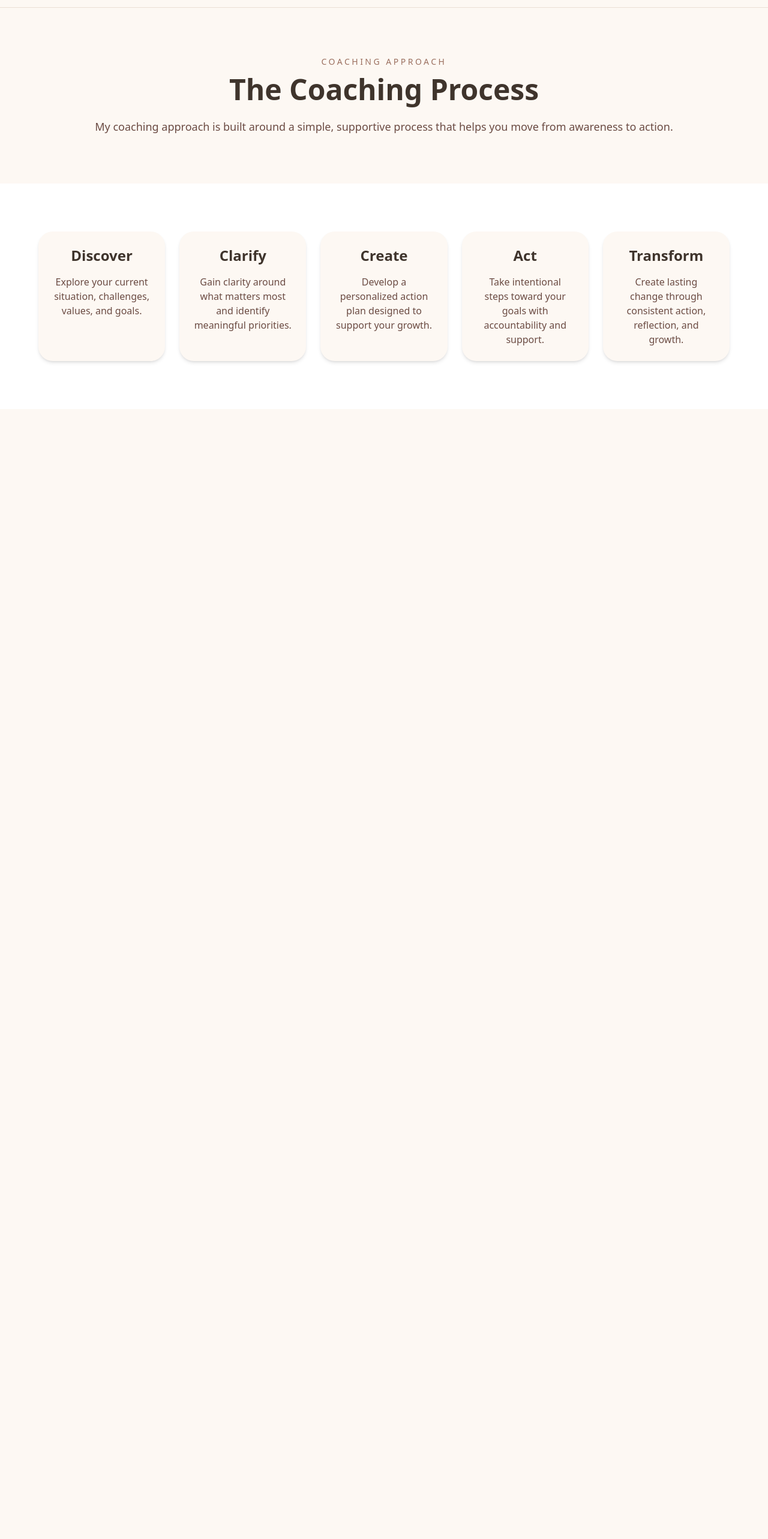
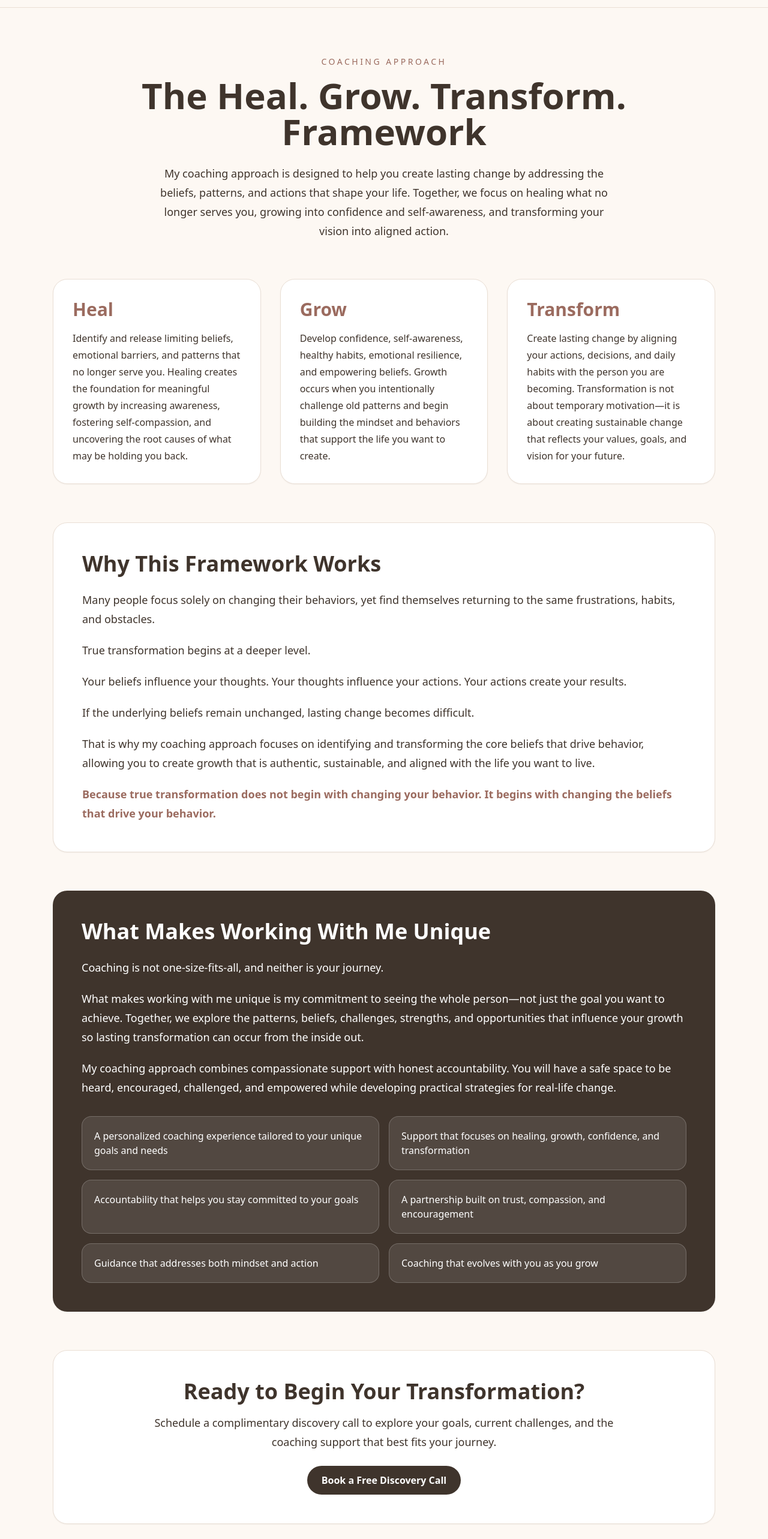
Before and after one commit to Kaelynn-Kinnison/life-coaching-with-kaelynn2, a Next.js app: page /coaching-approach in a window 1280 px wide. Shown: the part 60-2626 px from the top of the page at 60% size. Before the commit the page ends 800 px from the top, so only its background shows below. Built offline with nearby package versions, Linux system fonts and the light colour scheme; a web font is replaced by a local one.

Commit message:
Update page.js

```diff
--- a/app/coaching-approach/page.js
+++ b/app/coaching-approach/page.js
@@ -1,55 +1,167 @@
+const bookingLink = "https://calendar.app.google/YdUEyKBPG7xa4ox99";
+
 export default function CoachingApproach() {
-  const steps = [
+  const framework = [
     {
-      title: "Discover",
-      text: "Explore your current situation, challenges, values, and goals.",
+      title: "Heal",
+      description:
+        "Identify and release limiting beliefs, emotional barriers, and patterns that no longer serve you. Healing creates the foundation for meaningful growth by increasing awareness, fostering self-compassion, and uncovering the root causes of what may be holding you back.",
     },
     {
-      title: "Clarify",
-      text: "Gain clarity around what matters most and identify meaningful priorities.",
-    },
-    {
-      title: "Create",
-      text: "Develop a personalized action plan designed to support your growth.",
-    },
-    {
-      title: "Act",
-      text: "Take intentional steps toward your goals with accountability and support.",
+      title: "Grow",
+      description:
+        "Develop confidence, self-awareness, healthy habits, emotional resilience, and empowering beliefs. Growth occurs when you intentionally challenge old patterns and begin building the mindset and behaviors that support the life you want to create.",
     },
     {
       title: "Transform",
-      text: "Create lasting change through consistent action, reflection, and growth.",
+      description:
+        "Create lasting change by aligning your actions, decisions, and daily habits with the person you are becoming. Transformation is not about temporary motivation—it is about creating sustainable change that reflects your values, goals, and vision for your future.",
     },
   ];
 
+  const uniquePoints = [
+    "A personalized coaching experience tailored to your unique goals and needs",
+    "Support that focuses on healing, growth, confidence, and transformation",
+    "Accountability that helps you stay committed to your goals",
+    "A partnership built on trust, compassion, and encouragement",
+    "Guidance that addresses both mindset and action",
+    "Coaching that evolves with you as you grow",
+  ];
+
   return (
-    <main className="bg-[#fdf8f3]">
-      <section className="px-6 py-20 text-center">
-        <div className="max-w-5xl mx-auto">
-          <p className="uppercase tracking-[0.25em] text-[#9b6f5f] text-sm mb-3">
+    <main className="bg-[#fdf8f3] text-[#3f342c]">
+      <section className="max-w-6xl mx-auto px-6 py-20">
+        <div className="text-center mb-16">
+          <p className="uppercase tracking-[0.25em] text-sm text-[#9b6b5f] mb-4">
             Coaching Approach
           </p>
 
-          <h1 className="text-5xl font-bold mb-6">The Coaching Process</h1>
+          <h1 className="text-4xl md:text-6xl font-bold mb-6">
+            The Heal. Grow. Transform. Framework
+          </h1>
 
-          <p className="text-lg text-[#6b4b43] leading-relaxed">
-            My coaching approach is built around a simple, supportive process
-            that helps you move from awareness to action.
+          <p className="text-lg leading-8 max-w-3xl mx-auto">
+            My coaching approach is designed to help you create lasting change
+            by addressing the beliefs, patterns, and actions that shape your
+            life. Together, we focus on healing what no longer serves you,
+            growing into confidence and self-awareness, and transforming your
+            vision into aligned action.
           </p>
         </div>
-      </section>
 
-      <section className="bg-white px-6 py-20">
-        <div className="max-w-6xl mx-auto grid md:grid-cols-5 gap-6">
-          {steps.map((step) => (
+        <div className="grid md:grid-cols-3 gap-8 mb-16">
+          {framework.map((item) => (
             <div
-              key={step.title}
-              className="bg-[#fdf8f3] rounded-3xl shadow-md p-6 text-center"
+              key={item.title}
+              className="rounded-3xl bg-white border border-[#eadfd5] p-8 shadow-sm"
             >
-              <h2 className="text-2xl font-bold mb-4">{step.title}</h2>
-              <p className="text-[#6b4b43]">{step.text}</p>
+              <h2 className="text-3xl font-bold mb-4 text-[#9b6b5f]">
+                {item.title}
+              </h2>
+
+              <p className="leading-7">{item.description}</p>
             </div>
           ))}
+        </div>
+
+        <div className="rounded-3xl bg-white border border-[#eadfd5] p-8 md:p-12 shadow-sm mb-16">
+          <h2 className="text-3xl md:text-4xl font-bold mb-6">
+            Why This Framework Works
+          </h2>
+
+          <div className="space-y-5 text-lg leading-8">
+            <p>
+              Many people focus solely on changing their behaviors, yet find
+              themselves returning to the same frustrations, habits, and
+              obstacles.
+            </p>
+
+            <p>
+              True transformation begins at a deeper level.
+            </p>
+
+            <p>
+              Your beliefs influence your thoughts. Your thoughts influence your
+              actions. Your actions create your results.
+            </p>
+
+            <p>
+              If the underlying beliefs remain unchanged, lasting change becomes
+              difficult.
+            </p>
+
+            <p>
+              That is why my coaching approach focuses on identifying and
+              transforming the core beliefs that drive behavior, allowing you to
+              create growth that is authentic, sustainable, and aligned with the
+              life you want to live.
+            </p>
+
+            <p className="font-semibold text-[#9b6b5f]">
+              Because true transformation does not begin with changing your
+              behavior. It begins with changing the beliefs that drive your
+              behavior.
+            </p>
+          </div>
+        </div>
+
+        <div className="rounded-3xl bg-[#3f342c] text-white p-8 md:p-12 shadow-sm mb-16">
+          <h2 className="text-3xl md:text-4xl font-bold mb-6">
+            What Makes Working With Me Unique
+          </h2>
+
+          <div className="space-y-5 text-lg leading-8">
+            <p>
+              Coaching is not one-size-fits-all, and neither is your journey.
+            </p>
+
+            <p>
+              What makes working with me unique is my commitment to seeing the
+              whole person—not just the goal you want to achieve. Together, we
+              explore the patterns, beliefs, challenges, strengths, and
+              opportunities that influence your growth so lasting transformation
+              can occur from the inside out.
+            </p>
+
+            <p>
+              My coaching approach combines compassionate support with honest
+              accountability. You will have a safe space to be heard,
+              encouraged, challenged, and empowered while developing practical
+              strategies for real-life change.
+            </p>
+          </div>
+
+          <div className="grid md:grid-cols-2 gap-4 mt-8">
+            {uniquePoints.map((point) => (
+              <div
+                key={point}
+                className="rounded-2xl bg-white/10 border border-white/20 p-5"
+              >
+                {point}
+              </div>
+            ))}
+          </div>
+        </div>
+
+        <div className="text-center rounded-3xl bg-white border border-[#eadfd5] p-8 md:p-12 shadow-sm">
+          <h2 className="text-3xl md:text-4xl font-bold mb-4">
+            Ready to Begin Your Transformation?
+          </h2>
+
+          <p className="text-lg leading-8 max-w-3xl mx-auto mb-6">
+            Schedule a complimentary discovery call to explore your goals,
+            current challenges, and the coaching support that best fits your
+            journey.
+          </p>
+
+          <a
+            href={bookingLink}
+            target="_blank"
+            rel="noopener noreferrer"
+            className="inline-block rounded-full bg-[#3f342c] px-6 py-3 text-white font-semibold hover:bg-[#5a4a3f] transition"
+          >
+            Book a Free Discovery Call
+          </a>
         </div>
       </section>
     </main>
```
